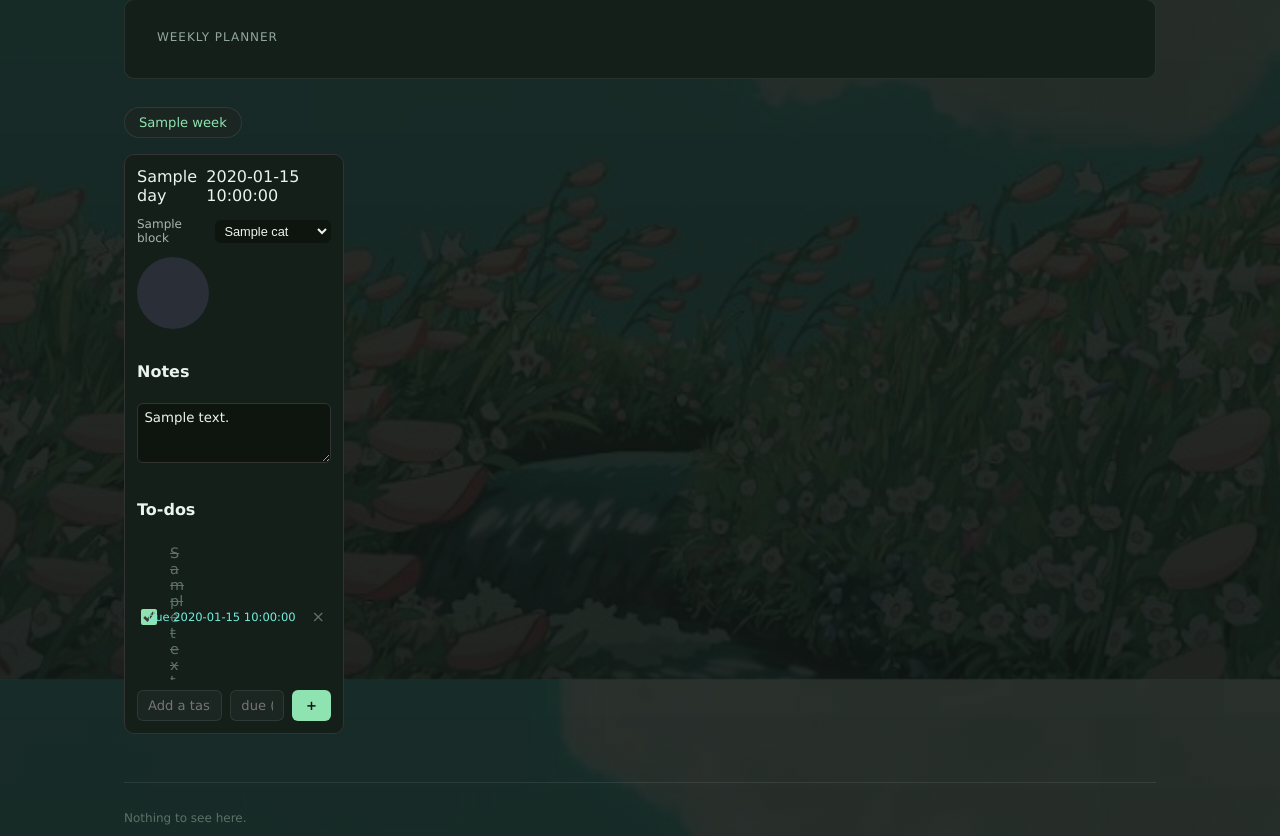
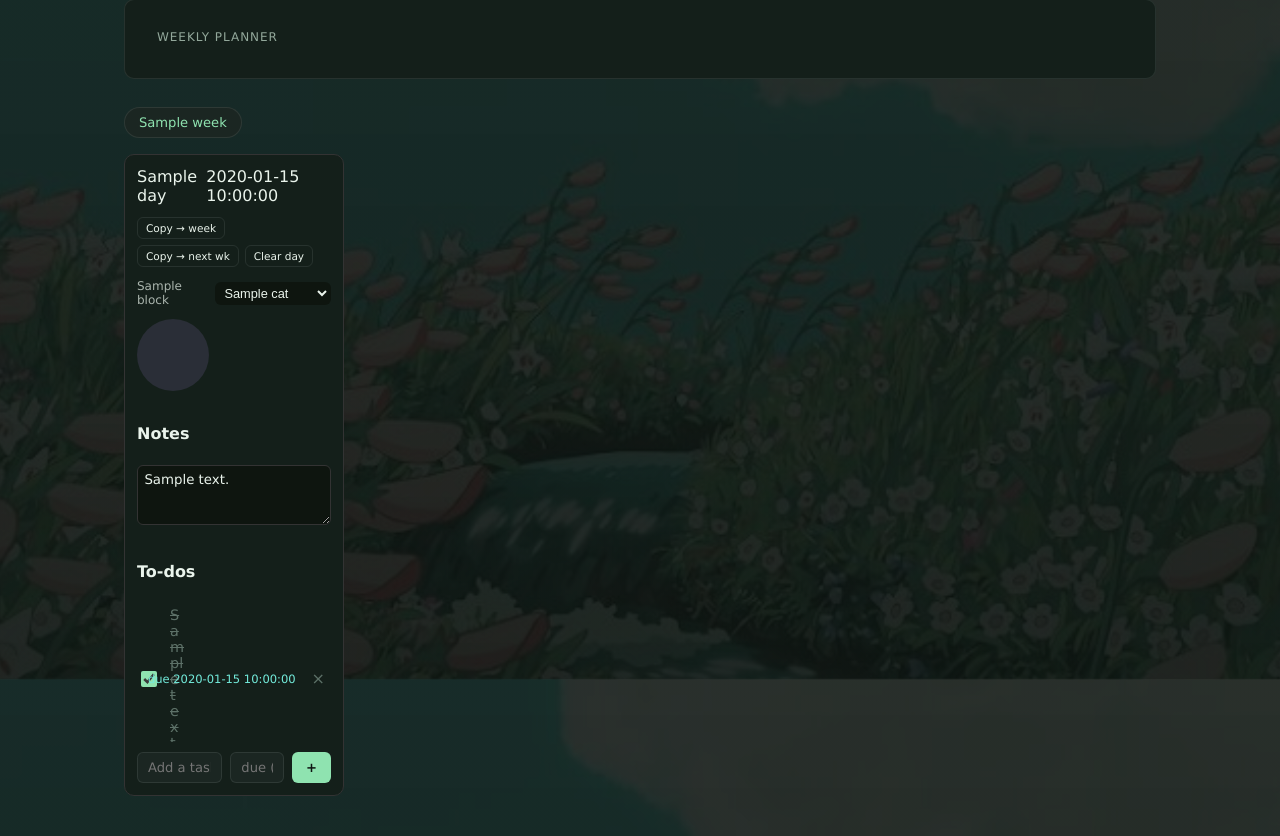
Before and after one commit to edwardiancrows/custom_organiser, a Flask app: template templates/planner.html in a window 1280 px wide. Shown: the part 121-957 px from the top of the page. Run offline with Flask 3, Linux system fonts and the light colour scheme; the template is opened without the code that fills it: most values are stand-ins (such as "Sample title", 1, 10 or a date in 2020).

Commit message:
Added planner copy n clear

```diff
--- a/static/planner.js
+++ b/static/planner.js
@@ -182,4 +182,64 @@
       });
     });
   });
+
+  // ---- per-day actions: copy to rest of week / copy to next week / clear -
+  function setSelectValue(dayEl, hour, categoryId) {
+    const select = dayEl.querySelector(`.planner-block-select[data-block-id$="-${hour}"]`);
+    if (!select) return;
+    select.value = categoryId;
+    applySwatch(select);
+  }
+
+  function applyDayUpdate(update) {
+    const dayEl = document.querySelector(`.planner-day[data-day-id="${update.day_id}"]`);
+    if (!dayEl) return false;
+    Object.entries(update.categories).forEach(([hour, categoryId]) => {
+      setSelectValue(dayEl, hour, categoryId);
+    });
+    updatePieForDay(dayEl);
+    return true;
+  }
+
+  document.addEventListener("click", async (e) => {
+    const btn = e.target.closest(".planner-day-action");
+    if (!btn) return;
+    const dayEl = btn.closest(".planner-day");
+    const dayId = dayEl.dataset.dayId;
+    const action = btn.dataset.action;
+
+    if (action === "copy-week" || action === "copy-next-week") {
+      const target = action === "copy-week" ? "week" : "next_week";
+      const label = target === "week" ? "the rest of this week" : "the same day next week";
+      if (!confirm(`Copy this day's selections to ${label}? This overwrites whatever is already there.`)) return;
+
+      const res = await fetch(`/api/planner/days/${dayId}/copy`, {
+        method: "POST",
+        headers: { "Content-Type": "application/json" },
+        body: JSON.stringify({ target }),
+      });
+      if (!res.ok) {
+        console.error("Failed to copy planner day", dayId);
+        return;
+      }
+      // Reload rather than patch the DOM in place: a "copy to next week"
+      // from a day that's already in the "next week" tab targets a day
+      // two weeks out, which isn't rendered on this page at all -- reload
+      // is the simple, always-correct way to pick that up (and everything
+      // else) consistently.
+      window.location.reload();
+      return;
+    }
+
+    if (action === "clear") {
+      if (!confirm("Clear all selections for this day?")) return;
+      const res = await fetch(`/api/planner/days/${dayId}/clear`, { method: "POST" });
+      if (!res.ok) {
+        console.error("Failed to clear planner day", dayId);
+        return;
+      }
+      const data = await res.json();
+      data.updates.forEach(applyDayUpdate);
+    }
+  });
 })();
--- a/static/style.css
+++ b/static/style.css
@@ -842,6 +842,34 @@ button { font-family: var(--font-body); cursor: pointer; }
   align-items: baseline;
 }
 
+.planner-day-actions {
+  display: flex;
+  flex-wrap: wrap;
+  gap: 6px;
+}
+
+.planner-day-action {
+  background: none;
+  border: 1px solid var(--line);
+  color: var(--ink¦-dim);
+  font-family: var(--font-mono);
+  font-size: 0.66rem;
+  padding: 4px 8px;
+  border-radius: 6px;
+  white-space: nowrap;
+}
+
+.planner-day-action:hover {
+  color: var(--ink);
+  border-color: var(--accent-dim);
+  background: var(--panel-alt);
+}
+
+.planner-day-action-danger:hover {
+  color: var(--red);
+  border-color: var(--red);
+}
+
 .planner-blocks {
   display: flex;
   flex-direction: column;
--- a/templates/planner.html
+++ b/templates/planner.html
@@ -26,6 +26,12 @@
           <div class="planner-day-head">
             <span class="planner-day-dow">{{ day.day_name }}</span>
             <span class="planner-day-date mono">{{ day.date }}</span>
+          </div>
+
+          <div class="planner-day-actions">
+            <button type="button" class="planner-day-action" data-action="copy-week" title="Copy this day's selections to the rest of this week">Copy &rarr; week</button>
+            <button type="button" class="planner-day-action" data-action="copy-next-week" title="Copy this day's selections to the same day next week">Copy &rarr; next wk</button>
+            <button type="button" class="planner-day-action planner-day-action-danger" data-action="clear" title="Clear all selections for this day">Clear day</button>
           </div>
 
           <div class="planner-blocks">
```
